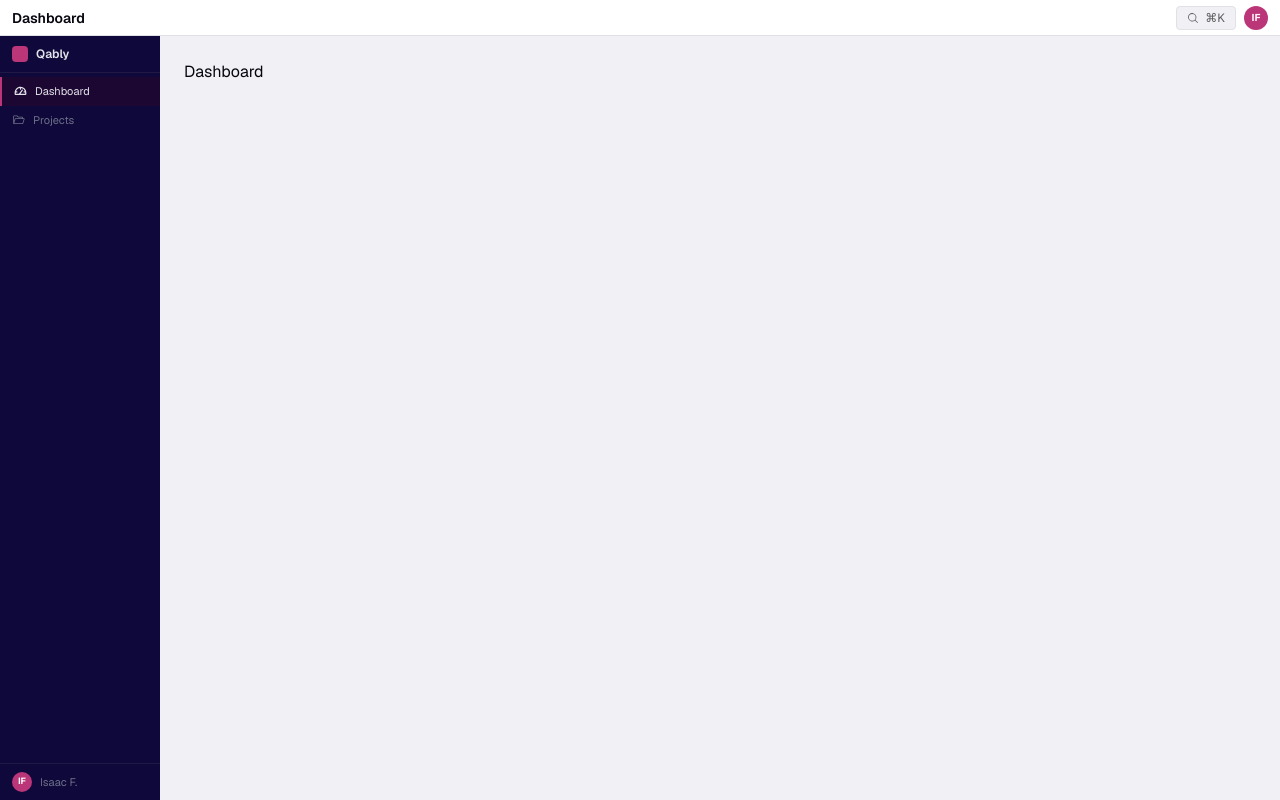
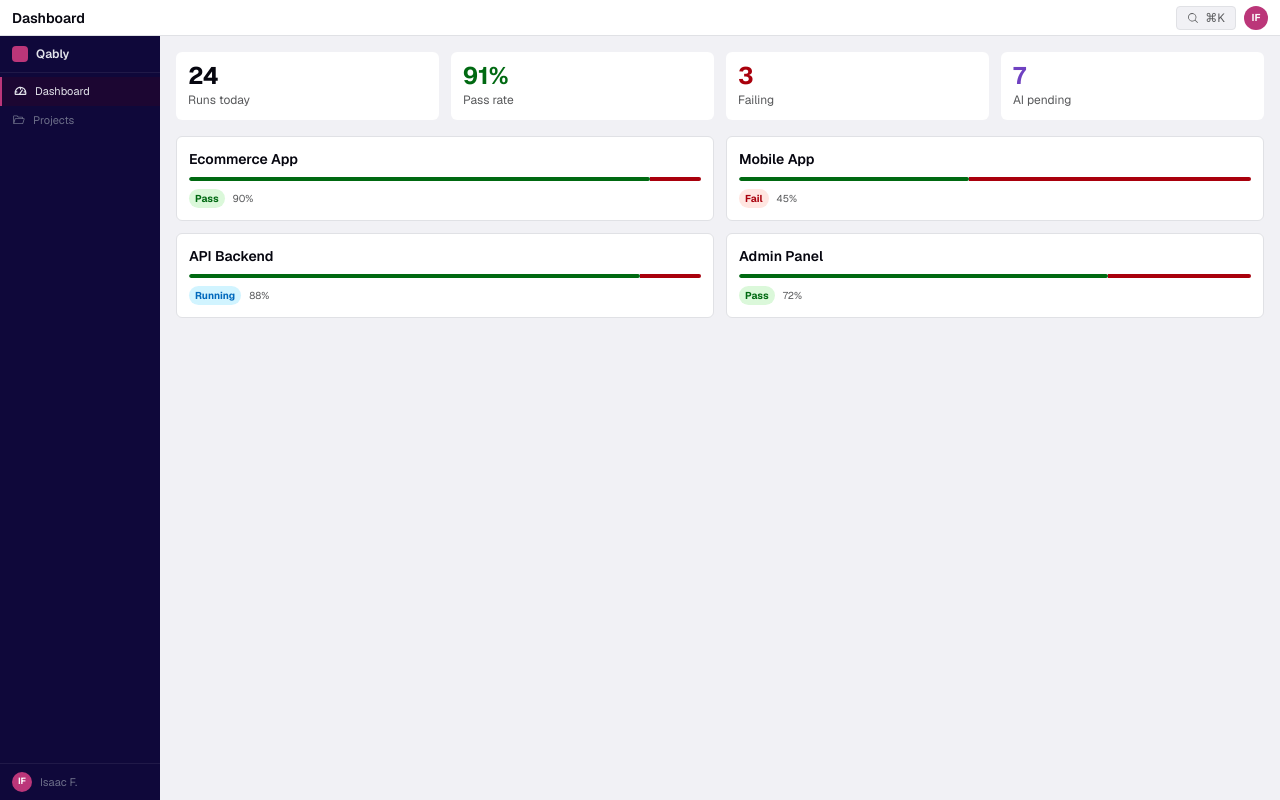
Before and after one commit to Aisaac2205/qably-project, a Next.js app in the folder apps/web/: page /dashboard in a window 1280 px wide. Built offline with nearby package versions, Linux system fonts and the light colour scheme.

Commit message:
feat(web): implement Dashboard page with KPI row and project health cards

```diff
--- a/apps/web/src/app/(app)/dashboard/page.tsx
+++ b/apps/web/src/app/(app)/dashboard/page.tsx
@@ -1,3 +1,27 @@
+import { KpiCard } from '@/components/dashboard/kpi-card'
+import { ProjectHealthCard } from '@/components/dashboard/project-health-card'
+import { mockProjects } from '@/lib/mock-data'
+
+const totalRuns = 24
+const passRate = 91
+const failingCount = 3
+const aiPending = mockProjects.reduce((sum, p) => sum + p.aiPendingCount, 0)
+
 export default function DashboardPage() {
-  return <div className="p-6">Dashboard</div>
+  return (
+    <div className="p-4 space-y-4">
+      <div className="grid grid-cols-4 gap-3">
+        <KpiCard value={totalRuns} label="Runs today" />
+        <KpiCard value={`${passRate}%`} label="Pass rate" colorVariant="pass" />
+        <KpiCard value={failingCount} label="Failing" colorVariant={failingCount > 0 ? 'fail' : 'neutral'} />
+        <KpiCard value={aiPending} label="AI pending" colorVariant={aiPending > 0 ? 'ai' : 'neutral'} />
+      </div>
+
+      <div className="grid grid-cols-2 gap-3">
+        {mockProjects.map(project => (
+          <ProjectHealthCard key={project.id} project={project} />
+        ))}
+      </div>
+    </div>
+  )
 }
--- /dev/null
+++ b/apps/web/src/components/dashboard/kpi-card.tsx
@@ -0,0 +1,26 @@
+type KpiColorVariant = 'neutral' | 'pass' | 'fail' | 'warn' | 'ai'
+
+const variantTextClass: Record<KpiColorVariant, string> = {
+  neutral: 'text-default',
+  pass: 'text-pass',
+  fail: 'text-fail',
+  warn: 'text-warn',
+  ai: 'text-ai',
+}
+
+interface KpiCardProps {
+  value: string | number
+  label: string
+  colorVariant?: KpiColorVariant
+}
+
+export function KpiCard({ value, label, colorVariant = 'neutral' }: KpiCardProps) {
+  return (
+    <div className="bg-surface rounded-md p-3">
+      <div className={`text-2xl font-bold leading-none ${variantTextClass[colorVariant]}`}>
+        {value}
+      </div>
+      <div className="text-xs text-muted mt-1">{label}</div>
+    </div>
+  )
+}
--- /dev/null
+++ b/apps/web/src/components/dashboard/project-health-card.tsx
@@ -0,0 +1,38 @@
+import type { Project } from '@/lib/mock-data'
+
+const statusLabel: Record<string, string> = {
+  pass: 'Pass',
+  fail: 'Fail',
+  running: 'Running',
+  pending: 'Pending',
+}
+
+export function ProjectHealthCard({ project }: { project: Project }) {
+  const { name, healthScore, lastRunStatus } = project
+  const passWidth = `${healthScore}%`
+  const failWidth = `${Math.max(0, 100 - healthScore)}%`
+
+  const statusChipClass =
+    lastRunStatus === 'pass' ? 'bg-pass-bg text-pass' :
+    lastRunStatus === 'fail' ? 'bg-fail-bg text-fail' :
+    lastRunStatus === 'running' ? 'bg-running-bg text-running' :
+    'bg-skip-bg text-skip'
+
+  return (
+    <div className="bg-surface rounded-md p-3 cursor-pointer hover:border-primary border border-border transition-colors">
+      <div className="text-sm font-semibold text-default truncate mb-2">{name}</div>
+
+      <div data-testid="health-bar" className="h-1 rounded-full flex overflow-hidden bg-canvas mb-2">
+        <div className="bg-pass rounded-full" style={{ width: passWidth }} />
+        <div className="bg-fail" style={{ width: failWidth }} />
+      </div>
+
+      <div className="flex items-center gap-2">
+        <span className={`text-[10px] font-bold px-1.5 py-0.5 rounded-full ${statusChipClass}`}>
+          {statusLabel[lastRunStatus] ?? lastRunStatus}
+        </span>
+        <span className="text-[10px] text-muted">{healthScore}%</span>
+      </div>
+    </div>
+  )
+}
```
Also changed, not shown: 1 other file (tests, documents, lock files or other folders).
